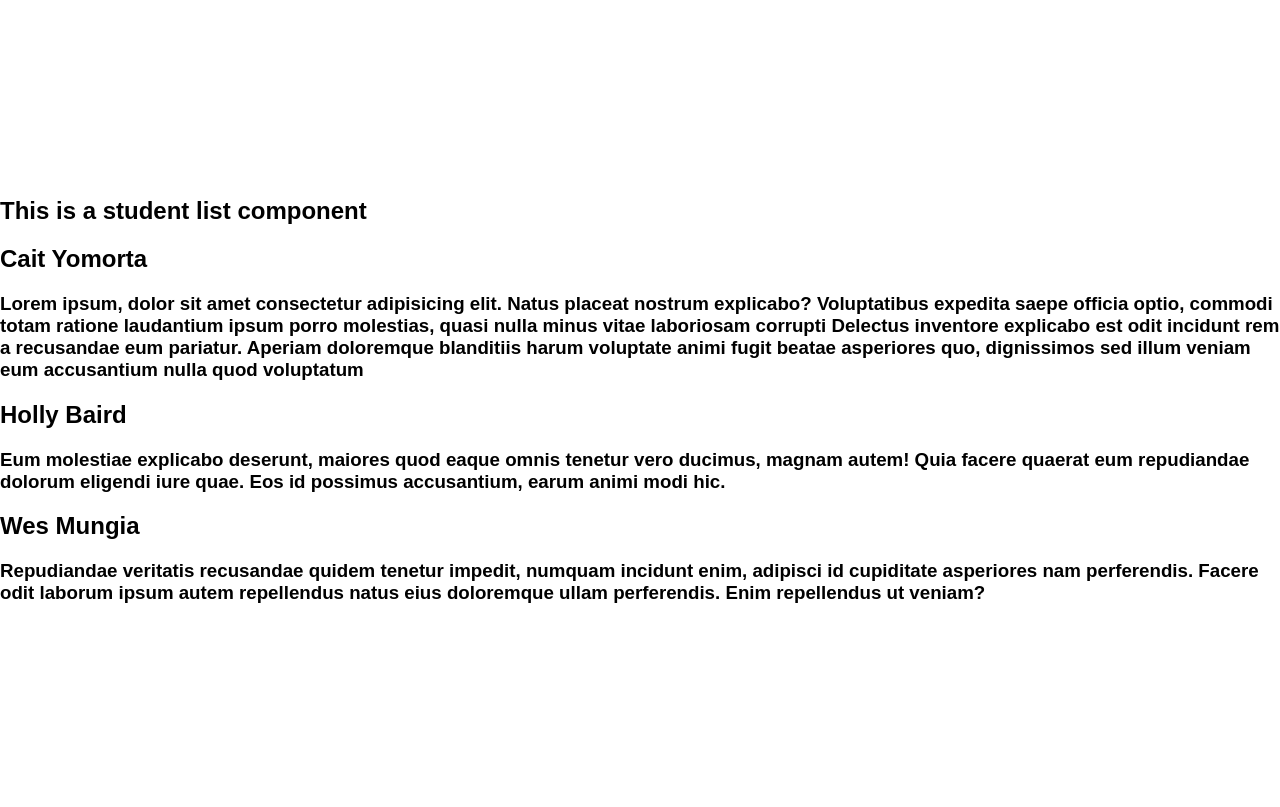
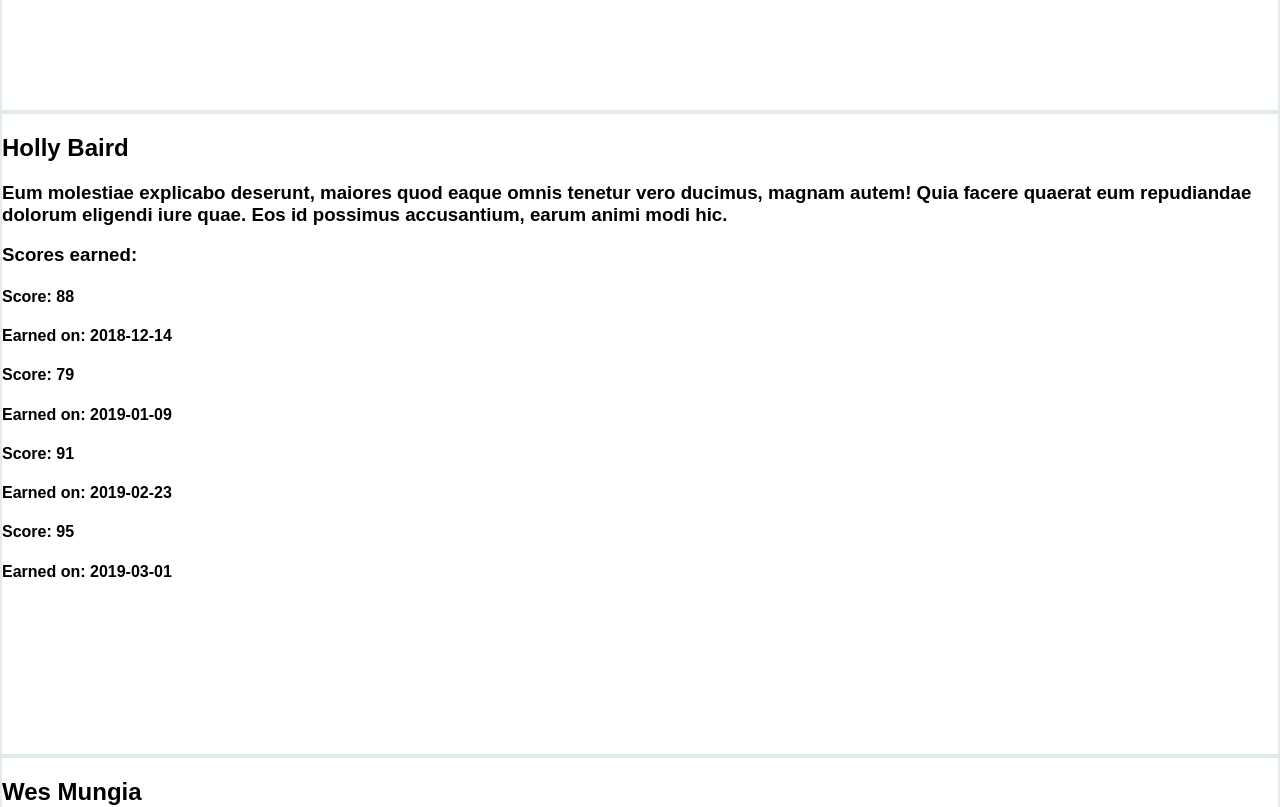
Before and after one commit to berylrb/react-students-lab, a React (Create React App) app: page / in a window 1280 px wide. Shown: the top 807 px of the page. Built offline with nearby package versions, Linux system fonts and the light colour scheme.

Commit message:
add all requirements, start styling

```diff
--- a/src/App.css
+++ b/src/App.css
@@ -5,3 +5,8 @@ html, body {
   justify-content: center;
   align-items: center;
 }
+
+.student-info {
+  border: 2px solid rgba(195, 218, 199, .5);
+  height: 80vh;
+}
--- /dev/null
+++ b/src/Score.jsx
@@ -0,0 +1,13 @@
+
+const Score = (props) => {
+  return (
+    <>
+    <div className="score-card">
+      <h4>Score: {props.score.score}</h4>
+      <h4>Earned on: {props.score.date}</h4>
+    </div>
+    </>
+  )
+}
+
+export default Score
--- a/src/Student.jsx
+++ b/src/Student.jsx
@@ -1,9 +1,17 @@
+import Score from "./Score"
+
 
 const Student = (props) => {
   return (
     <>
+    <div className="student-info">
       <h2>{props.student.name}</h2>
       <h3>{props.student.bio}</h3>
+      <h3>Scores earned:</h3>
+      {props.student.scores.map(score =>
+      <Score key={props.index} score={score}/>
+      )}
+    </div>
     </>
   )
 }
```
